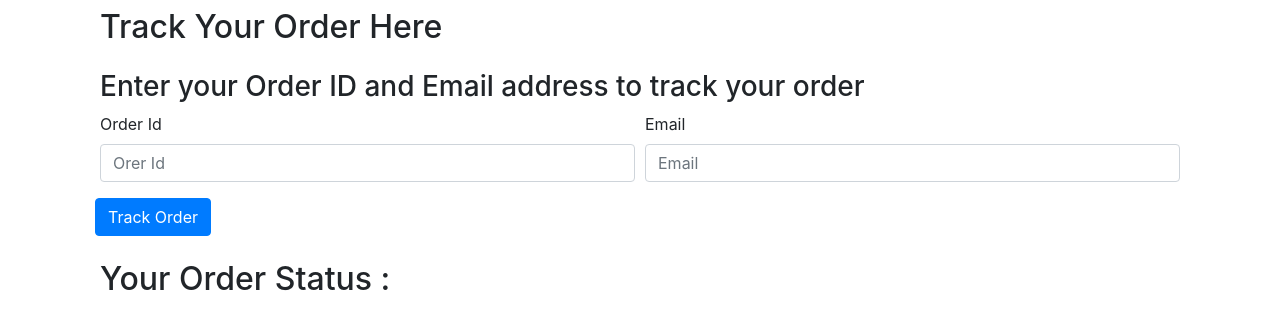
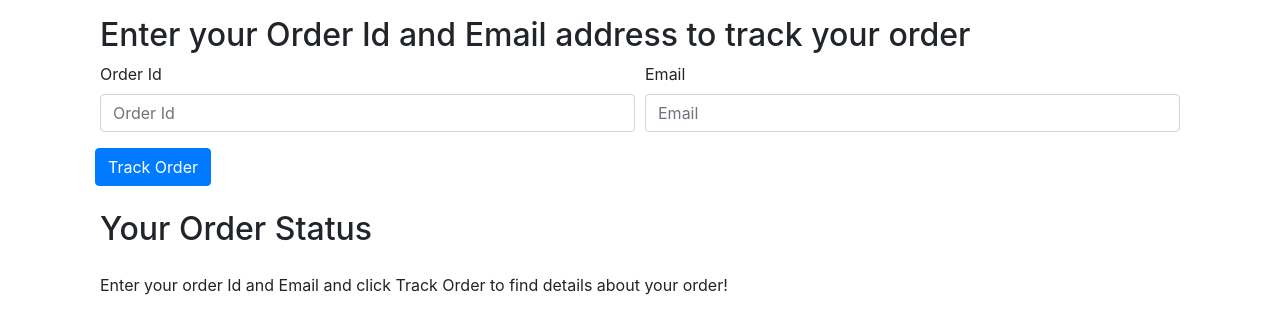
Before and after one commit to rutwikdesh/The-Merch-Perch, a Django app: page /shop/tracker/ in a window 1280 px wide. Shown: the part 56-390 px from the top of the page. Run offline with Django 3.2, Linux system fonts and the light colour scheme; parts of the project's set-up code (start-up, migrations or seed data) failed here and were passed over; some libraries are stand-ins or nearby versions.

Commit message:
order tracker updated

```diff
--- a/shop/templates/shop/basic.html
+++ b/shop/templates/shop/basic.html
@@ -51,9 +51,8 @@
         </div>
     </nav>
 
-    <script src="https://code.jquery.com/jquery-3.3.1.slim.min.js"
-        integrity="sha384-q8i/X+965DzO0rT7abK41JStQIAqVgRVzpbzo5smXKp4YfRvH+8abtTE1Pi6jizo"
-        crossorigin="anonymous"></script>
+    <script src="https://code.jquery.com/jquery-3.3.1.js"
+        integrity="sha256-2Kok7MbOyxpgUVvAk/HJ2jigOSYS2auK4Pfzbm7uH60=" crossorigin="anonymous"></script>
     <script src="https://cdnjs.cloudflare.com/ajax/libs/popper.js/1.14.6/umd/popper.min.js"
         integrity="sha384-wHAiFfRlMFy6i5SRaxvfOCifBUQy1xHdJ/yoi7FRNXMRBu5WHdZYu1hA6ZOblgut"
         crossorigin="anonymous"></script>
@@ -61,7 +60,7 @@
         integrity="sha384-B0UglyR+jN6CkvvICOB2joaf5I4l3gm9GU6Hc1og6Ls7i6U/mkkaduKaBhlAXv9k"
         crossorigin="anonymous"></script>
     <br><br>
-    {% block body %} {% endblock %}
+    {% block body %}{% endblock %}
     {% block js %} {% endblock %}
 </body>
 
--- a/shop/templates/shop/tracker.html
+++ b/shop/templates/shop/tracker.html
@@ -1,17 +1,14 @@
 {% extends 'shop/basic.html' %}
-{% block title%} Order Tracker - The Merch Perch{% endblock %}
+{% block title%} Tracker - The Merch Perch {% endblock %}
 {% block body %}
 <div class="container">
-    <div class="col my-3">
-        <h2>Track Your Order Here</h2>
-    </div>
     <div class="col my-4">
-        <h3>Enter your Order ID and Email address to track your order</h3>
-        <form method="post" action="/shop/checkout/">{% csrf_token %}
+        <h2>Enter your Order Id and Email address to track your order</h2>
+        <form method="post" action="#" id="trackerForm">{% csrf_token %}
             <div class="form-row">
                 <div class="form-group col-md-6">
                     <label for="inputname">Order Id</label>
-                    <input type="text" class="form-control" id="orderId" name="orderId" placeholder="Orer Id">
+                    <input type="text" class="form-control" id="orderId" name="orderId" placeholder="Order Id">
                 </div>
                 <div class="form-group col-md-6">
                     <label for="inputEmail4">Email</label>
@@ -19,12 +16,12 @@
                 </div>
                 <button type="submit" class="btn btn-primary">Track Order</button>
             </div>
-        </form>
     </div>
     <div class="col my-4">
-        <h2>Your Order Status :</h2>
+        <h2>Your Order Status</h2>
         <div class="my-4">
             <ul class="list-group" id="items">
+            	Enter your order Id and Email and click Track Order to find details about your order!
             </ul>
         </div>
     </div>
@@ -32,7 +29,7 @@
 {% endblock %}
 {% block js %}
 <script>
-    $('#trackerForm').submit(function (event) {
+$('#trackerForm').submit(function(event) {
     $('#items').empty();
     var formData = {
         'orderId': $('input[name=orderId]').val(),
@@ -45,7 +42,7 @@
             data: formData,
             encode: true
         })
-            .done(function (data) {
+        .done(function(data) {
             console.log(data)
             updates = JSON.parse(data);
             if (updates.length > 0 & updates != {}) {
--- a/shop/views.py
+++ b/shop/views.py
@@ -3,6 +3,7 @@ from shop.models import Product, Contact, Order, OrderUpdate
 from django.shortcuts import render
 from django.http import HttpResponse
 import math
+import json
 
 
 def index(request):
@@ -12,7 +13,7 @@ def index(request):
     for cat in cats:
         prod = Product.objects.filter(category=cat)
         n = len(prod)
-        nSlides = n//4 + math.ceil(n/4 - n//4)
+        nSlides = math.ceil(n/4)
         allProds.append([prod, range(1, nSlides), nSlides])
 
     params = {'allProds': allProds}
@@ -67,5 +68,21 @@ def checkout(request):
     return render(request, 'shop/checkout.html')
 
 def tracker(request):
+    if request.method=="POST":
+        orderId = request.POST.get('orderId', '')
+        email = request.POST.get('email', '')
+        try:
+            order = Order.objects.filter(order_id=orderId, email=email)
+            if len(order)>0:
+                update = OrderUpdate.objects.filter(order_id=orderId)
+                updates = []
+                for item in update:
+                    updates.append({'text': item.update_desc, 'time': item.timestamp})
+                    response = json.dumps(updates, default=str)
+                return HttpResponse(response)
+            else:
+                return HttpResponse('{}')
+        except Exception as e:
+            return HttpResponse('{}')
 
     return render(request, 'shop/tracker.html')
```
Lines whose indentation alone changed are shown as unchanged.
